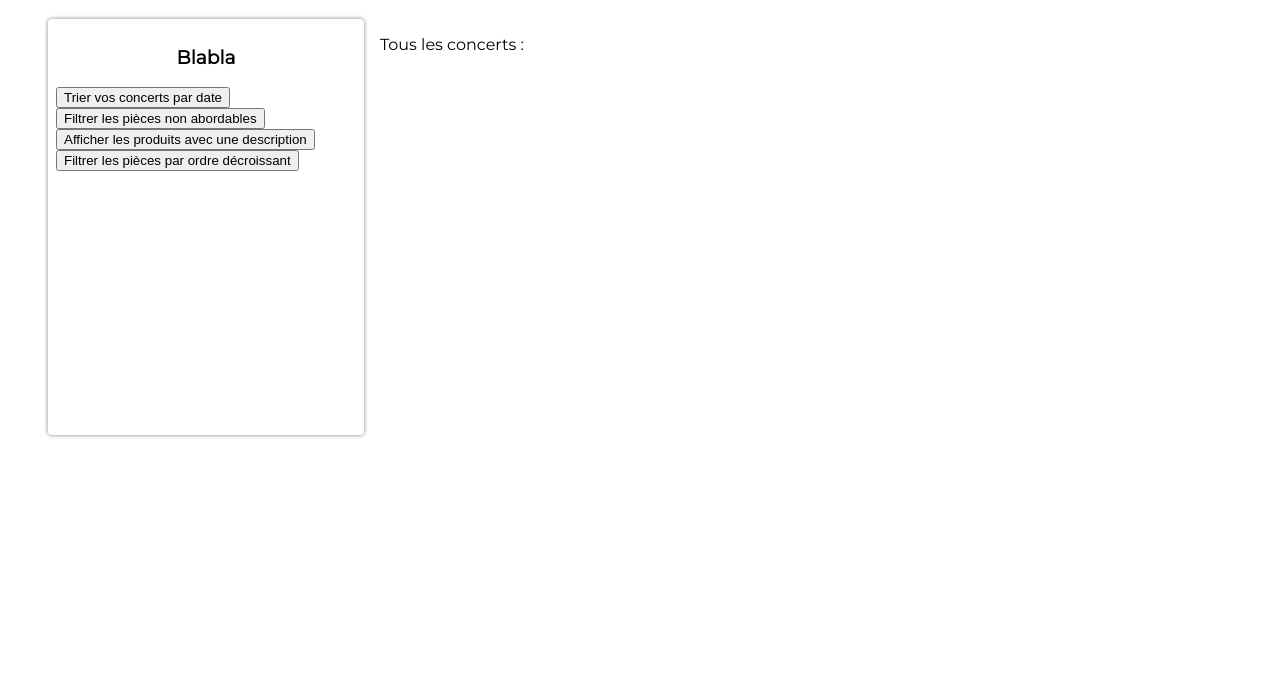
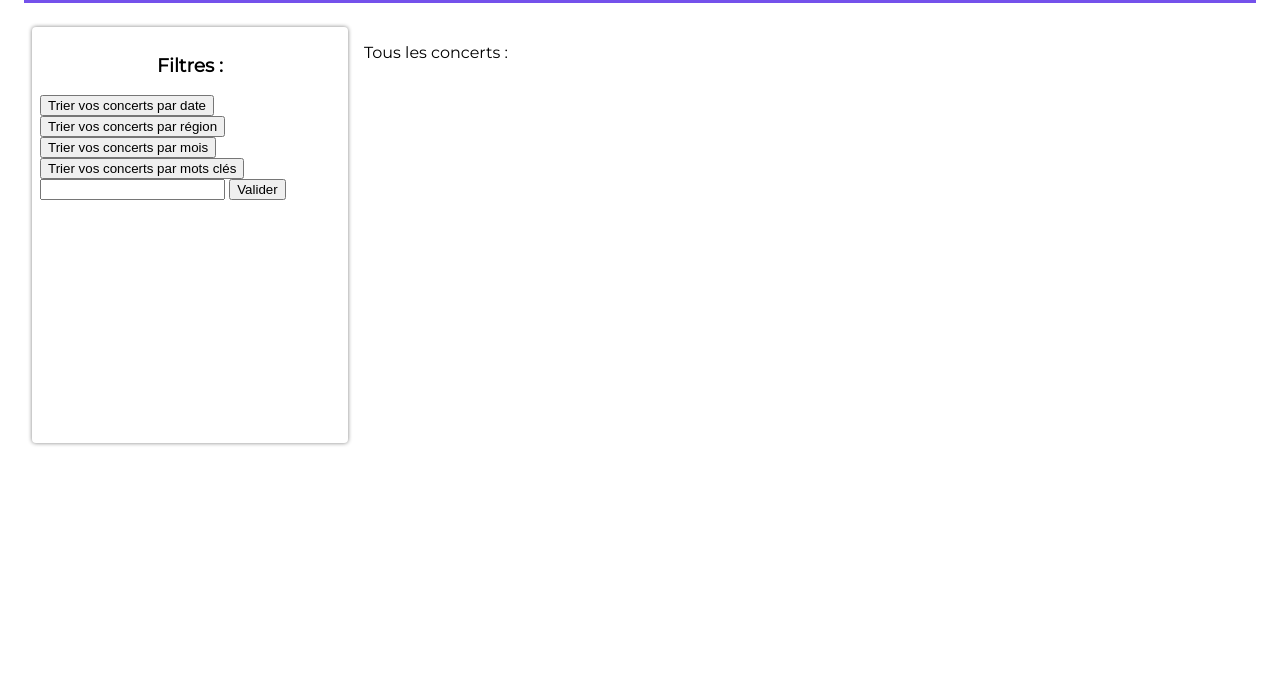
Before and after one commit to AykeSii/appliConcert, a plain HTML site: page index.html in a window 1280 px wide. Shown: the part 119-800 px from the top of the page. Drawn offline with Linux system fonts and the light colour scheme; no server answers.

Commit message:
last push

```diff
--- a/index.html
+++ b/index.html
@@ -14,14 +14,18 @@
 		<main>
 			<!-- Menu de recherche -->
 			<section class="filtres">
-				<h3>Blabla</h3>
+				<h3>Filtres :</h3>
 				<button class="btn-trier">Trier vos concerts par date</button>
 				<br>
-				<button class="btn-filtrer">Filtrer les pièces non abordables</button>
+				<button class="btn-filtrer">Trier vos concerts par région</button>
 				<br>
-				<button class="btn-description">Afficher les produits avec une description</button>
+				<button class="btn-description">Trier vos concerts par mois</button>
 				<br>
-				<button class="btn-ordonner">Filtrer les pièces par ordre décroissant</button>
+				<button class="btn-ordonner">Trier vos concerts par mots clés</button>
+				<div class="zoneSaisie">
+                    <input type="text" id="inputEcriture" name="inputEcriture">
+                    <button id="btnValiderMot">Valider</button>
+                </div>
 			</section>
 
 			<!-- Fiches produits -->
--- a/styles.css
+++ b/styles.css
@@ -1,10 +1,11 @@
 @import url('https://fonts.googleapis.com/css2?family=Montserrat&display=swap');
 
 body {
-    max-width: 1200px;
-    margin: auto;
+	width: auto;
+	overflow: auto;
 	padding: 16px;
 	font-family: 'Montserrat', sans-serif;
+	position: relative;
 }
 
 header {
```
Lines whose indentation alone changed are shown as unchanged.
